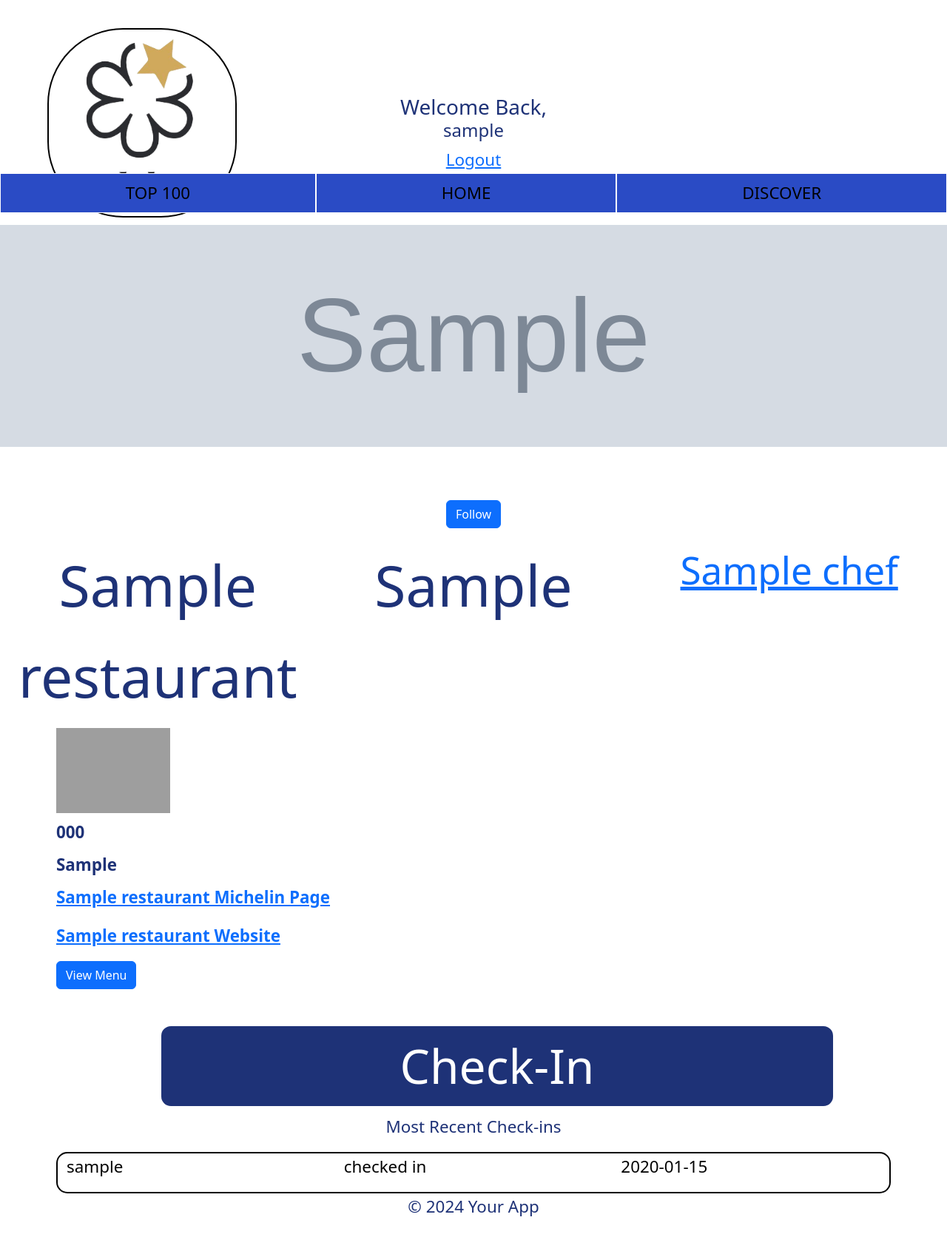
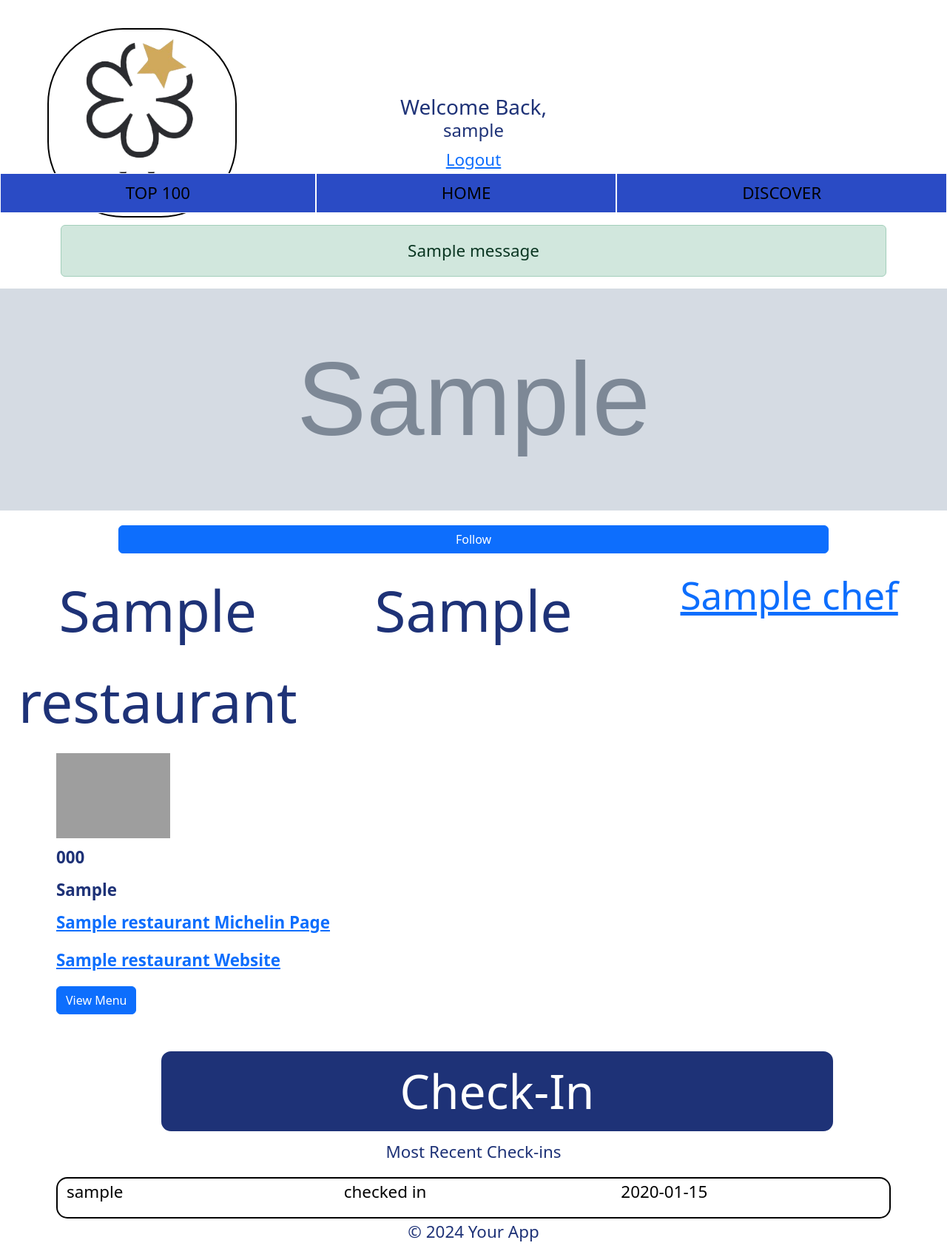
Before and after one commit to AndrewGuadi/michelin-joint, a Flask app: a page that uses templates/restaurants.html in a window 1280 px wide. Shown: the whole page at 74% size. Before the commit the page ends 1644 px from the top, so only its background shows below. Run offline with Flask 3, Linux system fonts and the light colour scheme; a user stored in the database is signed in; tables that the repository leaves empty hold one stand-in row (values such as "Sample post"); grey boxes marked "Sample" are stand-in pictures; one stand-in notice (Sample message) is shown; grey boxes are pictures that could not be loaded.

Commit message:
Changing css/classes for buttons

```diff
--- a/app.py
+++ b/app.py
@@ -7,6 +7,9 @@ from helpers import read_json, check_stars
 from location_helpers import haversine, get_coordinates
 import os
 import json
+import random
+
+
 
 app = Flask(__name__)
 
@@ -158,11 +161,13 @@ def home():
         flash("No check-ins available for this user.", "info")
     return render_template('user-profile.html', checkins=checkins, user=current_user, active_page='home')
 
+
 @app.route('/get-content/<int:page>')
 def get_content(page):
     user_id = current_user.id
     # Assuming you have a function to fetch content based on the page number
     content_items = get_user_related_content(user_id=user_id)
+    random.shuffle(content_items)
     return jsonify([item.to_dict() for item in content_items])
 
 
--- a/templates/login.html
+++ b/templates/login.html
@@ -28,13 +28,13 @@
                         {{ login_form.hidden_tag() }}
 
                         <!--Flashed in message to appear right over the log in page-->
+                        {% with messages = get_flashed_messages(with_categories=true) %}
                             {% if messages %}
                                 {% for category, message in messages %}
-                                    <div class="alert alert-{{ category }}">
-                                        {{ message }}
-                                    </div>
+                                    <div class="alert alert-{{ category }}">{{ message }}</div>
                                 {% endfor %}
                             {% endif %}
+                        {% endwith %}
 
                         <p class="visually-hidden">{{ login_form.username.label }}</p>
                         {{ login_form.username(placeholder="Username") }}
--- a/templates/restaurants.html
+++ b/templates/restaurants.html
@@ -11,18 +11,22 @@
 {% block content %}
 <!-- Flash messages -->
 <div class="container mt-3">
+    {% with messages = get_flashed_messages(with_categories=true) %}
         {% if messages %}
             {% for category, message in messages %}
                 <div class="alert alert-{{ category }}">{{ message }}</div>
             {% endfor %}
         {% endif %}
+    {% endwith %}
+    </div>
+
 </div>
 
-<div class="res-image w-100" style="background-image: url('{{ res.image_url }}');"></div><form action="{{ url_for('follow_unfollow', entity_id=res.id, entity_type='restaurant') }}" method="POST" class="mt-5 mb-2 col-12 d-flex justify-content-center">
+<div class="res-image w-100" style="background-image: url('{{ res.image_url }}');"></div><form action="{{ url_for('follow_unfollow', entity_id=res.id, entity_type='restaurant') }}" method="POST" class="mt-1 mb-2 col-12 d-flex justify-content-center">
     {% if is_following %}
-        <button type="submit" class="follow-button mt-4 btn btn-primary">Unfollow</button>
+        <button type="submit" class="follow-button mt-3 btn btn-primary w-75">Unfollow</button>
     {% else %}
-        <button type="submit" class="follow-button mt-4 btn btn-primary">Follow</button>
+        <button type="submit" class="follow-button mt-3 btn btn-primary w-75">Follow</button>
     {% endif %}
 </form>
 <div class="container-fluid">
```
Also changed, not shown: templates/chef-profile.html (+5 -3 lines), templates/user-profile.html (+8 -0 lines).
